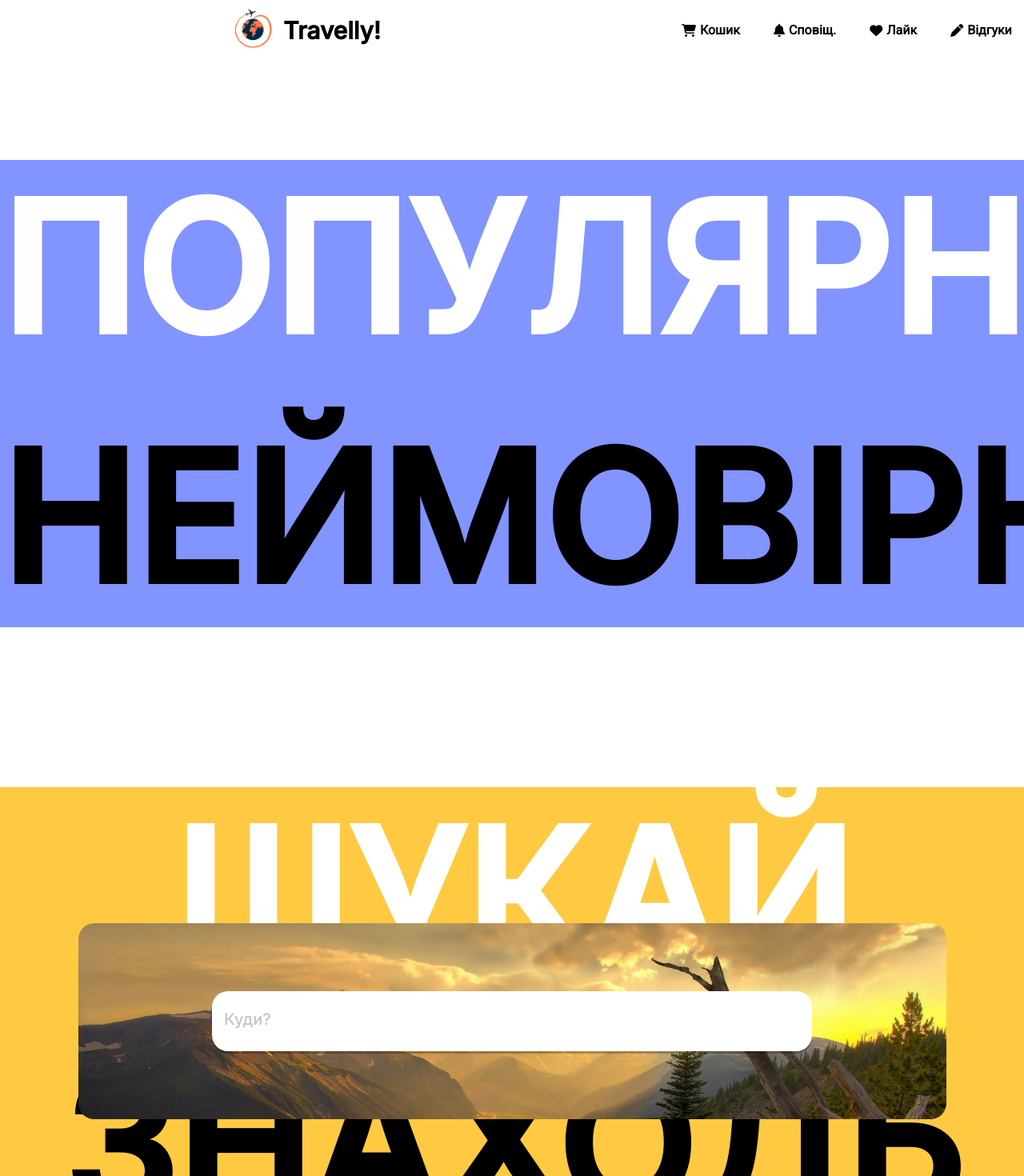
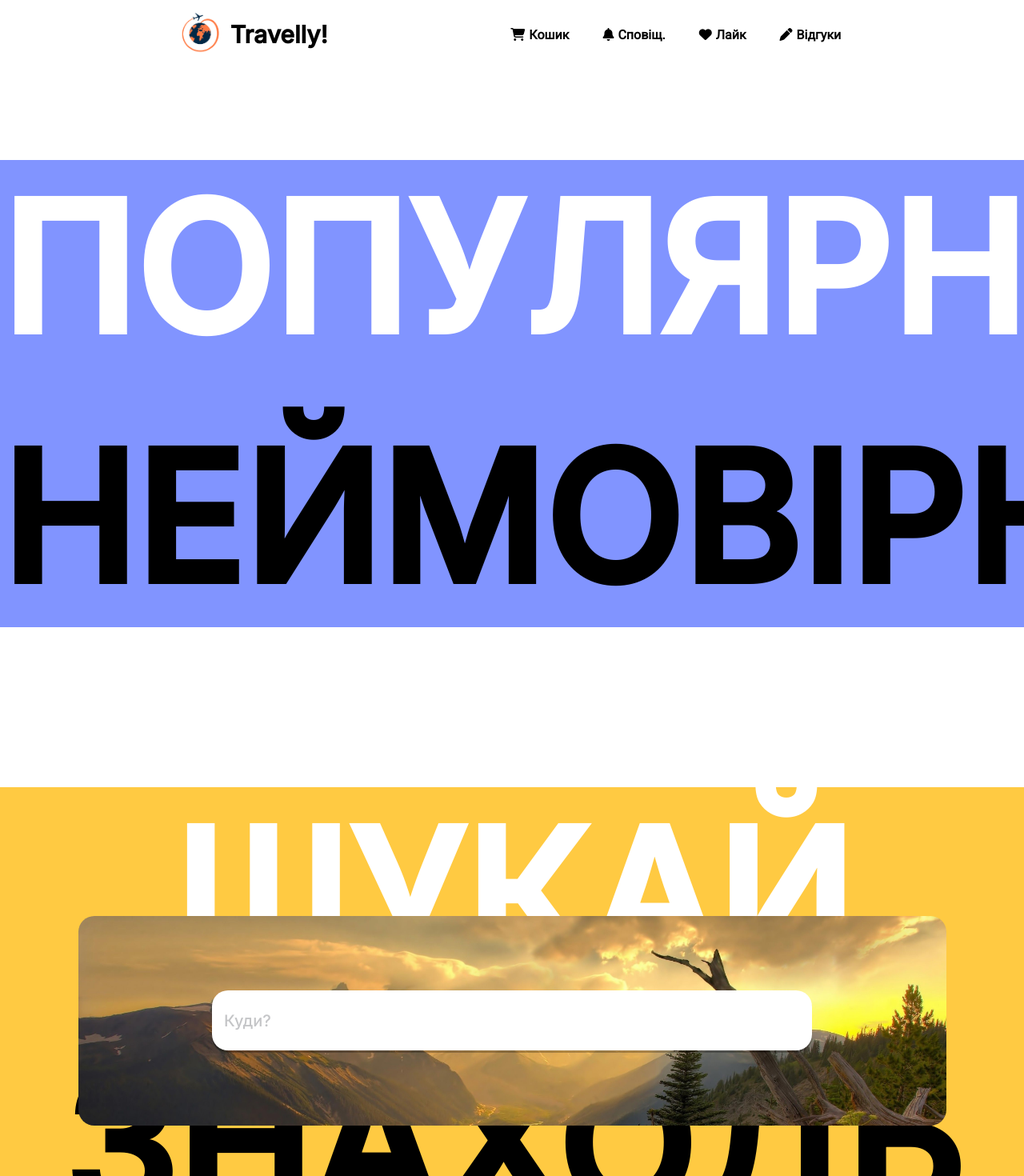
Before and after one commit to Mafusail-ogori/TravellyFrontend, a React (Create React App) app: page / in a window 1280 px wide. Shown: the top 1470 px of the page at 80% size. Built offline with nearby package versions, Linux system fonts and the light colour scheme.

Commit message:
Add searchbar component Only markup for now

```diff
--- a/src/Body/Body.js
+++ b/src/Body/Body.js
@@ -1,12 +1,11 @@
 import ContentWrapper from "./ContentWrapper";
-import PictureSwiper from "./Slider/Carousel";
 import SearchBar from "./SearchBar";
 
 const Body = () => {
     return <div>
         <ContentWrapper whiteText = "ПОПУЛЯРНЕ" blackText = "НЕЙМОВІРНЕ" color = "#8194FF"/>
         <ContentWrapper whiteText = "ШУКАЙ" blackText = "ЗНАХОДЬ" color = "#FFCA42">
-            <SearchBar placeholder = "Куди?" type = "text"/>
+            <SearchBar/>
         </ContentWrapper>
         <ContentWrapper whiteText = "ЧИТАЙ" blackText = "ВІДКРИВАЙ" color = "#8194FF"/>
     </div>
--- a/src/Body/ContentWrapper.module.css
+++ b/src/Body/ContentWrapper.module.css
@@ -7,7 +7,7 @@
     position: relative;
     margin-top: 200px;
     height: 584px;
-    z-index: -2;
+    z-index: 1;
 }
 
 .white_text , .black_text{
@@ -20,7 +20,7 @@
     font-family: 'Inter', sans-serif;
     color: white;
     text-align: center;
-    z-index: -1;
+    user-select: none;
 }
 
 .white_text{
--- /dev/null
+++ b/src/Body/FormCard.js
@@ -0,0 +1,8 @@
+import styles from './FormCard.module.css'
+const FormCard = (props) => {
+    return <div className={styles.container} style = {{backgroundImage: `url("${props.backgroundImg}")`}}>
+        {props.children}
+    </div>
+}
+
+export default FormCard
--- /dev/null
+++ b/src/Body/FormCard.module.css
@@ -0,0 +1,11 @@
+.container{
+    display: flex;
+    align-items: center;
+    justify-content: center;
+    background-color: #535353;
+    background-size: cover;
+    border-radius: 20px;
+    width: 1085px;
+    height : 45%;
+    z-index: 2;
+}
--- /dev/null
+++ b/src/Body/Input.js
@@ -0,0 +1,11 @@
+import styles from "./Input.module.css";
+import {useState} from "react";
+
+const Input = (props) =>{
+    const[input, setInput] = useState("");
+    const inputHandler = (event) => {
+        setInput(event.target.value)
+    }
+    return  <input className={styles.inputField} type = {props.type} placeholder={props.placeholder} onChange={inputHandler}/>
+}
+export default Input
--- a/src/Body/Search.module.css
+++ b/src/Body/Input.module.css
@@ -1,17 +1,5 @@
 @import url('https://fonts.googleapis.com/css2?family=Inter:wght@500&display=swap');
-.searchBar_container{
-    display: flex;
-    align-items: center;
-    justify-content: center;
-    background-image: url("../assets/photos/Nature.jpg");
-    background-size: cover;
-    border-radius: 20px;
-    width: 1085px;
-    height: 245px;
-    z-index: 1;
-}
-
-.searchBar_inputField{
+.inputField{
     padding-left: 15px;
     display: flex;
     height: 75px;
@@ -20,10 +8,26 @@
     border-radius: 20px;
     box-shadow: rgba(0, 0, 0, 0.25) 0 3px 0;
     z-index: 2;
+    font-family: 'Inter', sans-serif;
+    font-size: 20px;
+    color: #7e7e7e;
+    -webkit-transition: 0.5s;
+    transition: 0.5s;
 }
 
-.searchBar_inputField::placeholder{
+.inputField::placeholder{
     font-family: 'Inter', sans-serif;
     font-size: 20px;
     color: #C4C5C7;
 }
+
+.inputField:focus{
+    outline: none;
+}
+
+.inputField:hover{
+    -webkit-transition: 0.5s;
+    transition: 0.5s;
+    background-color: black;
+    color: white;
+}
--- a/src/Body/SearchBar.js
+++ b/src/Body/SearchBar.js
@@ -1,8 +1,10 @@
-import styles from './Search.module.css'
+import FormCard from "./FormCard";
+import Input from "./Input";
+import Nature from '../assets/photos/Nature.jpg'
+const SearchBar = () => {
 
-const SearchBar = (props) => {
-    return <div className={styles.searchBar_container}>
-        <input className={styles.searchBar_inputField} type= {props.type} placeholder={props.placeholder}/>
-    </div>
+    return <FormCard backgroundImg = {Nature}>
+        <Input type =  "text" placeholder="Куди?"/>
+    </FormCard>
 }
 export default SearchBar;
--- a/src/Header/Header.module.css
+++ b/src/Header/Header.module.css
@@ -3,14 +3,14 @@
 .header{
     display: flex;
     flex-direction: row;
-    align-self: center;
+    justify-content: space-evenly;
+    align-items: center;
     background-color: #ffffff;
     width: 100%;
-    padding-left: 289px;
-    padding-right: 289px;
     position: fixed;
     color: black;
-    gap: 370px;
+    padding: 5px 0;
+    z-index: 2;
 }
 
 .header_logo_text{
--- a/src/Header/HeaderItem.module.css
+++ b/src/Header/HeaderItem.module.css
@@ -23,7 +23,7 @@
     transition: 0.5s;
     background-color: #4d69ff;
     color: #ffffff;
-    box-shadow: rgba(0, 0, 0, 0.25) 0 3px 0;
+    box-shadow: rgba(0, 0, 0, 0.25) 0 5px 5px;
     fill: #ffffff;
 }
 
```
Also changed, not shown: src/Body/Card.js (deleted).
